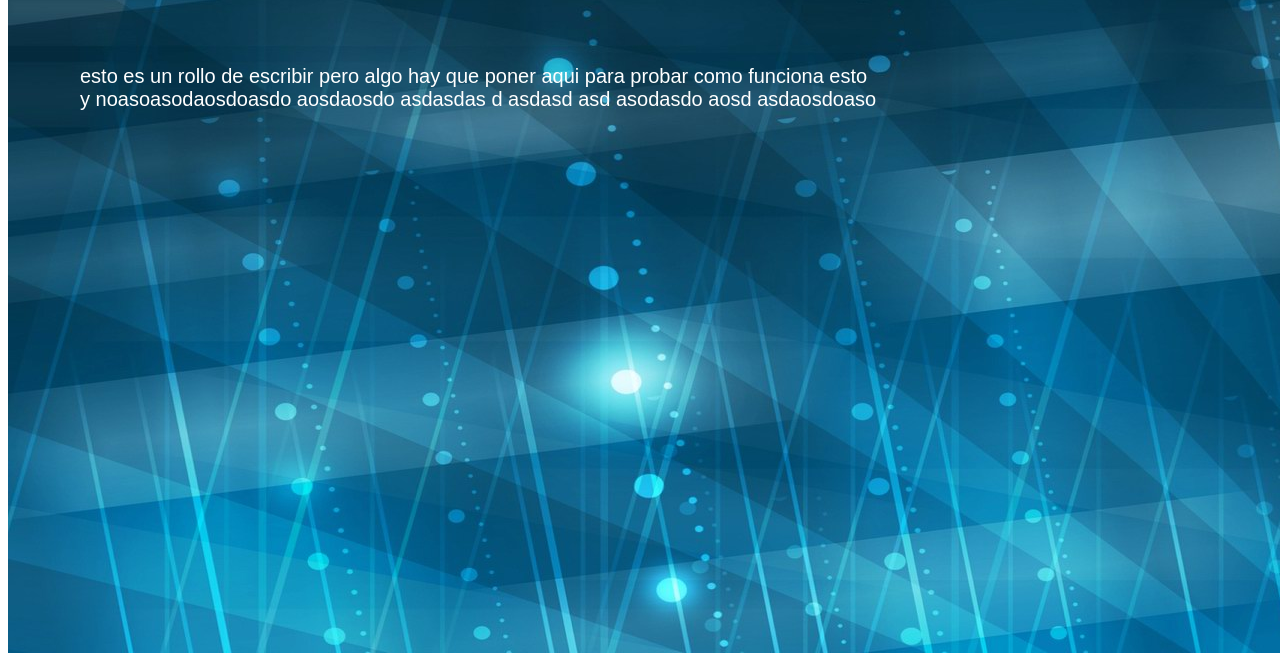
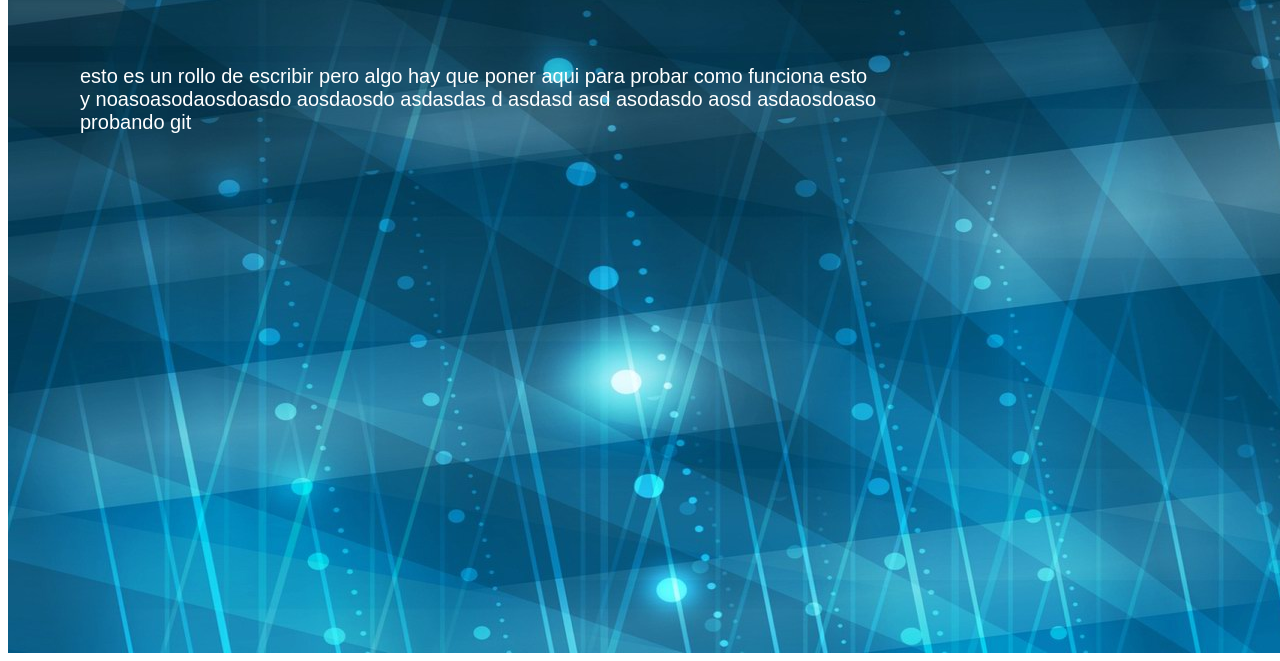
Before and after one commit to sergiogc92/WebSergio, a website: page WebSergio/public_html/index.html in a window 1280 px wide. Shown: the part 155-816 px from the top of the page. Drawn offline with Linux system fonts and the light colour scheme.

Commit message:
Probando

```diff
--- a/WebSergio/public_html/index.html
+++ b/WebSergio/public_html/index.html
@@ -23,7 +23,7 @@
             <h1> Web personal de Sergio García Calvente</h1>
             <p> esto es un rollo de escribir pero algo hay que poner aqui para
                 probar como funciona esto y noasoasodaosdoasdo aosdaosdo asdasdas d
-                asdasd asd asodasdo aosd  asdaosdoaso
+                asdasd asd asodasdo aosd  asdaosdoaso probando git
             </p>
         </div>
     </body>
```
Also changed, not shown: 1 other file.
